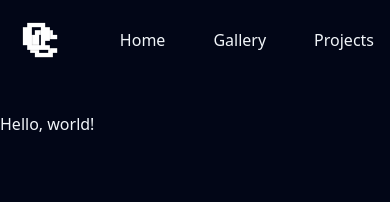
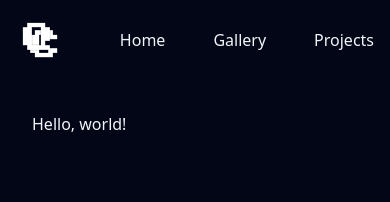
Before and after one commit to quasicraft/qc-site, a Next.js app: page / in a window 390 px wide. Shown: the top 202 px of the page. Built offline with nearby package versions, Linux system fonts and the light colour scheme.

Commit message:
made index slightly better on mobile

```diff
--- a/pages/index.js
+++ b/pages/index.js
@@ -1,5 +1,5 @@
 export default function Home() {
   return(
-    <div>Hello, world!</div>
+    <div className="mx-8">Hello, world!</div>
   );
 }
```
